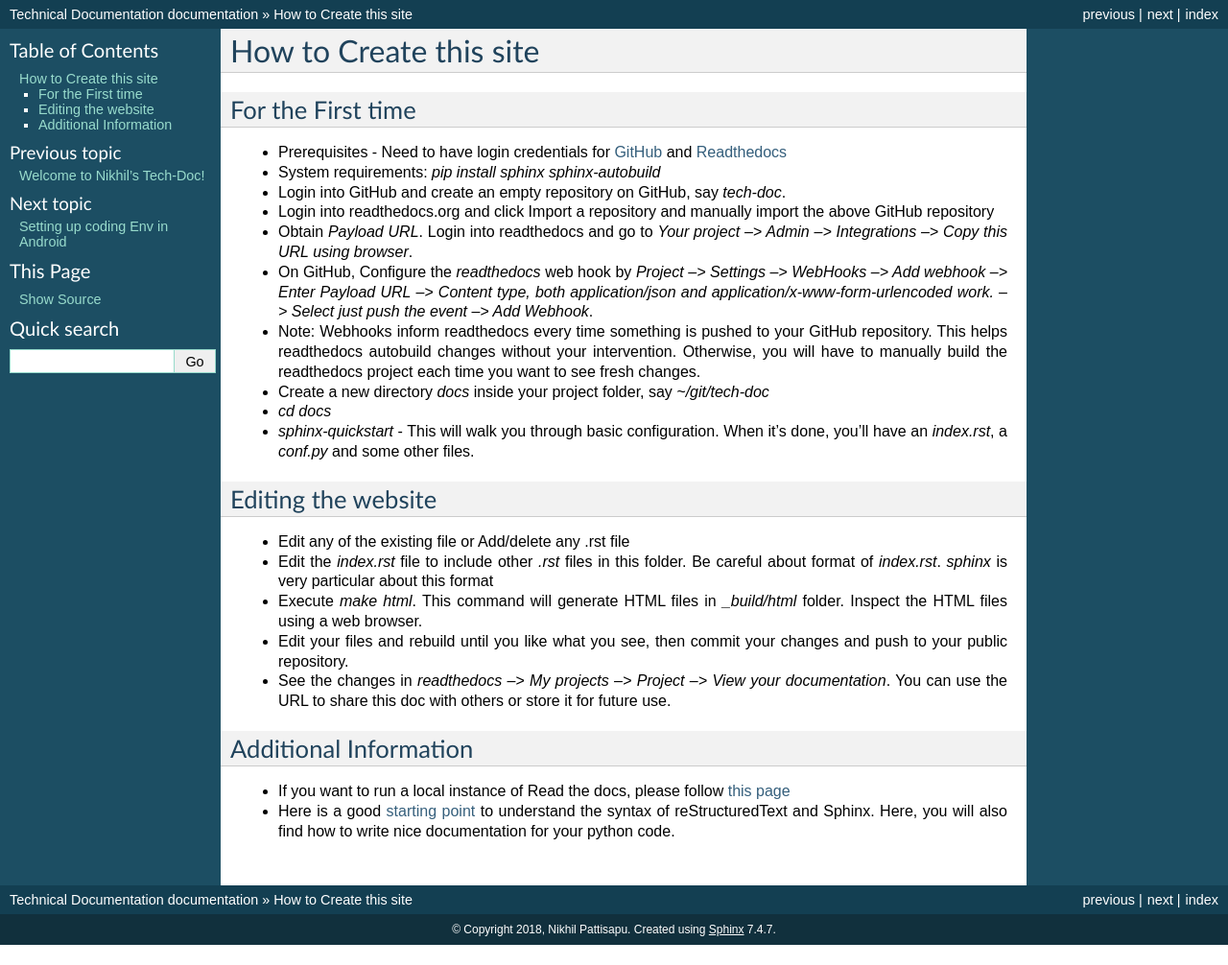
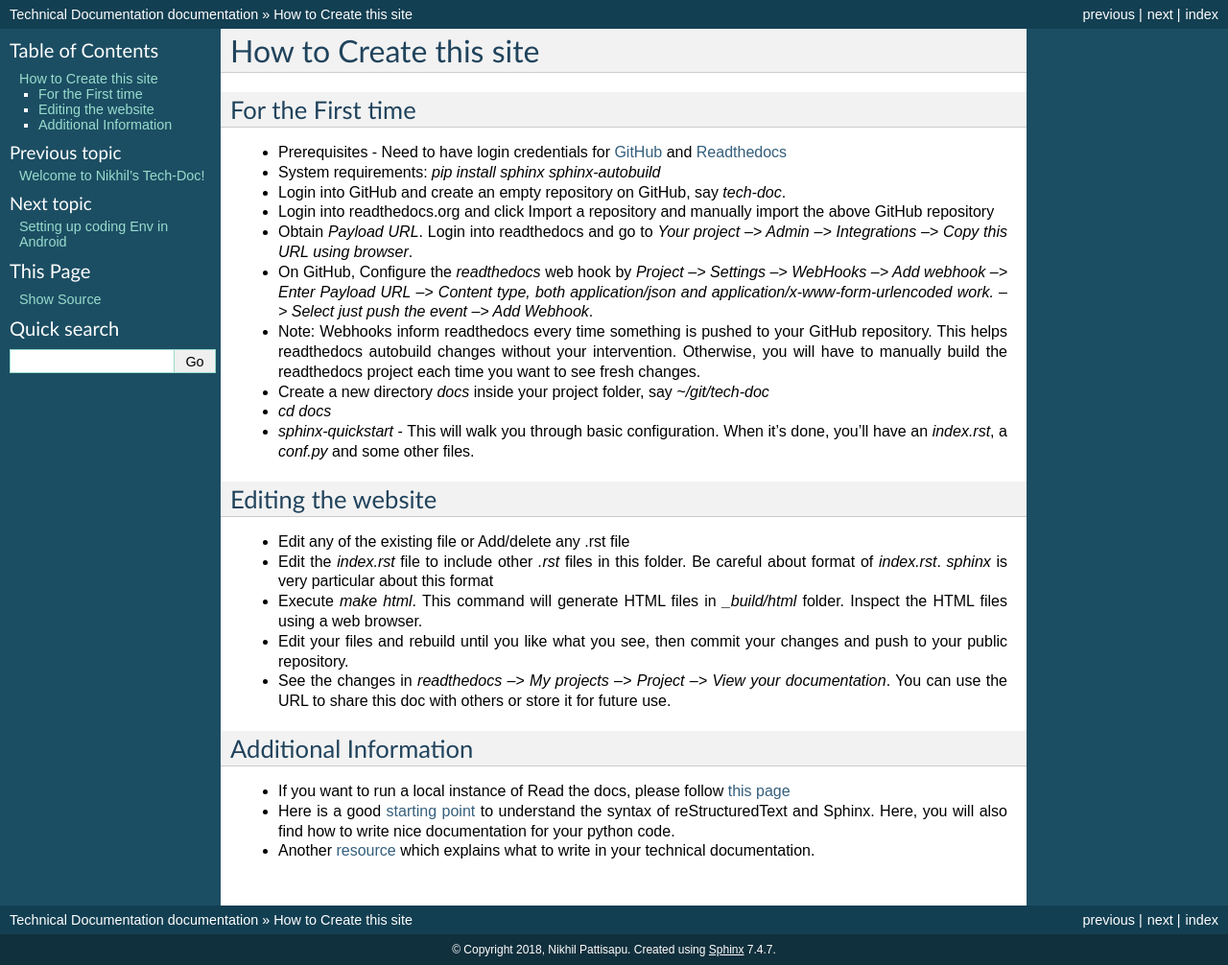
Before and after one commit to nikhilpriyatam/tech-doc, a Sphinx documentation site: the page built from docs/How-to-create-this-site.rst, in a window 1280 px wide. Shown: the whole page at 96% size. Built offline with Sphinx 7.4.7, drawn with Linux system fonts in a browser that asks for light colours; before the commit the page ends 985 px from its top, so only the background shows below that.

Commit message:
Added Writethedocs resource

```diff
--- a/docs/How-to-create-this-site.rst
+++ b/docs/How-to-create-this-site.rst
@@ -49,3 +49,4 @@ Additional Information
 * If you want to run a local instance of Read the docs, please follow `this
   page <http://read-the-docs.readthedocs.io/en/latest/install.html>`_
 * Here is a good `starting point <https://thomas-cokelaer.info/tutorials/sphinx/rest_syntax.html#inline-markup-and-special-characters-e-g-bold-italic-verbatim>`_ to understand the syntax of reStructuredText and Sphinx. Here, you will also find how to write nice documentation for your python code.
+* Another `resource <https://www.writethedocs.org/guide/writing/beginners-guide-to-docs/#id1>`_ which explains what to write in your technical documentation.
```
